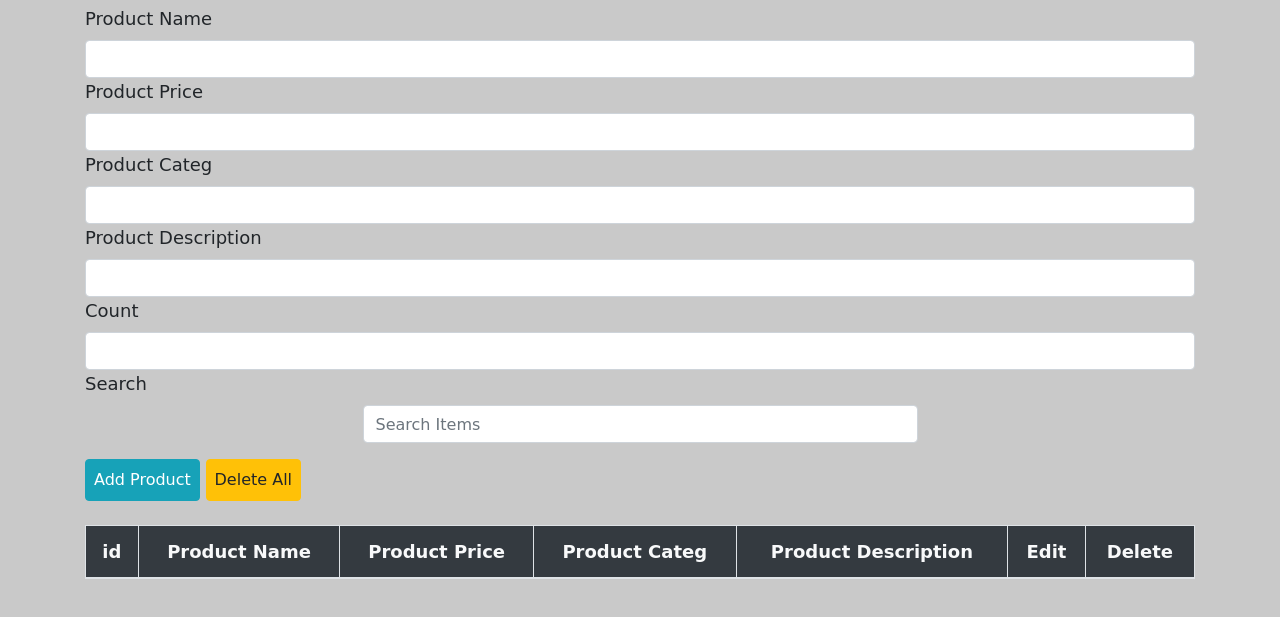
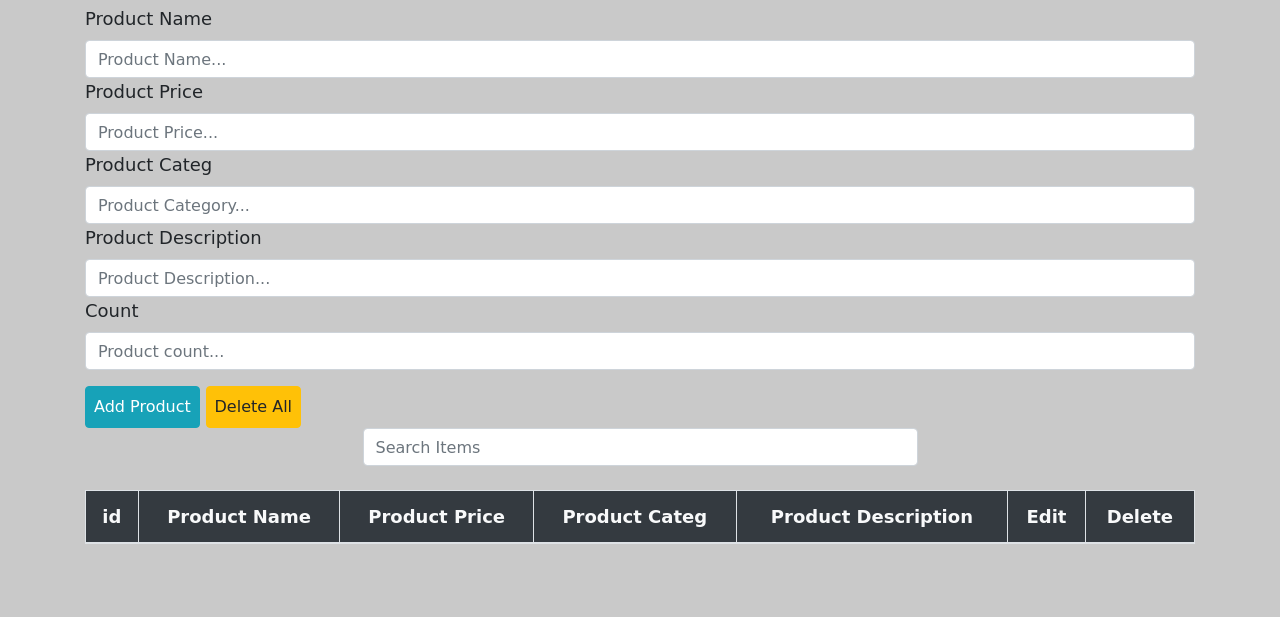
Before and after one commit to AmirMamdouh02/Cruds-System-, a plain HTML site: page index.html in a window 1280 px wide. Shown: the part 51-668 px from the top of the page. Drawn offline with Linux system fonts and the light colour scheme.

Commit message:
Update index.html

```diff
--- a/index.html
+++ b/index.html
@@ -4,7 +4,7 @@
     <meta charset="UTF-8">
     <meta http-equiv="X-UA-Compatible" content="IE=edge">
     <meta name="viewport" content="width=device-width, initial-scale=1.0">
-    <title>CRUDs System</title>
+    <title>home</title>
     <link rel="stylesheet" href="css/bootstrap.min.css">
     <link rel="stylesheet" href="css/main.css">
 </head>
@@ -13,28 +13,32 @@
     <h1>Product</h1>
 <!-- Group of inputs -->
     <label for="productName">Product Name</label>
-    <input type="text"  name="" class="form-control" id="productName">
+    <input type="text"  name="" class="form-control" id="productName" placeholder="Product Name...">
 
     <label for="productPrice">Product Price</label>
-    <input type="text"  name="" class="form-control" id="productPrice">
+    <input type="text"  name="" class="form-control" id="productPrice" placeholder="Product Price...">
 
     <label for="productCateg">Product Categ</label>
-    <input type="text"  name="" class="form-control" id="productCateg">
+    <input type="text"  name="" class="form-control" id="productCateg" placeholder="Product Category...">
 
     <label for="productDescription">Product Description</label>
-    <input type="text"  name="" class="form-control" id="productDescription">
+    <input type="text"  name="" class="form-control" id="productDescription" placeholder="Product Description...">
 
 
     <label for="productCount">Count</label>
-    <input type="text"  name="" class="form-control" id="productCount">
+    <input type="text"  name="" class="form-control" id="productCount" placeholder="Product count...">
 
-    <label for="Search">Search </label>
-    <input type="text"  name="Search" class="form-control m-auto w-50 md-3" onkeyup="search(this.value)"  placeholder="Search Items">
+
+
 
     <button onclick="addproduct()" class="btn btn-info p-2 mt-3" id="submit">Add Product</button>
     <!-- add product.onClick -->
     <button onclick="deleteall()" class="btn btn-info p-2 mt-3 btn-warning">Delete All</button>
     <!-- Delete all.onClick -->
+    <br>
+
+    <input type="text"  name="Search" class="form-control w-50 m-auto " onkeyup="search(this.value)"  placeholder="Search Items">
+
     <table class="table table-bordered text-center mt-4">
       <thead class="bg-dark text-light">
         <th>id</th>
```
